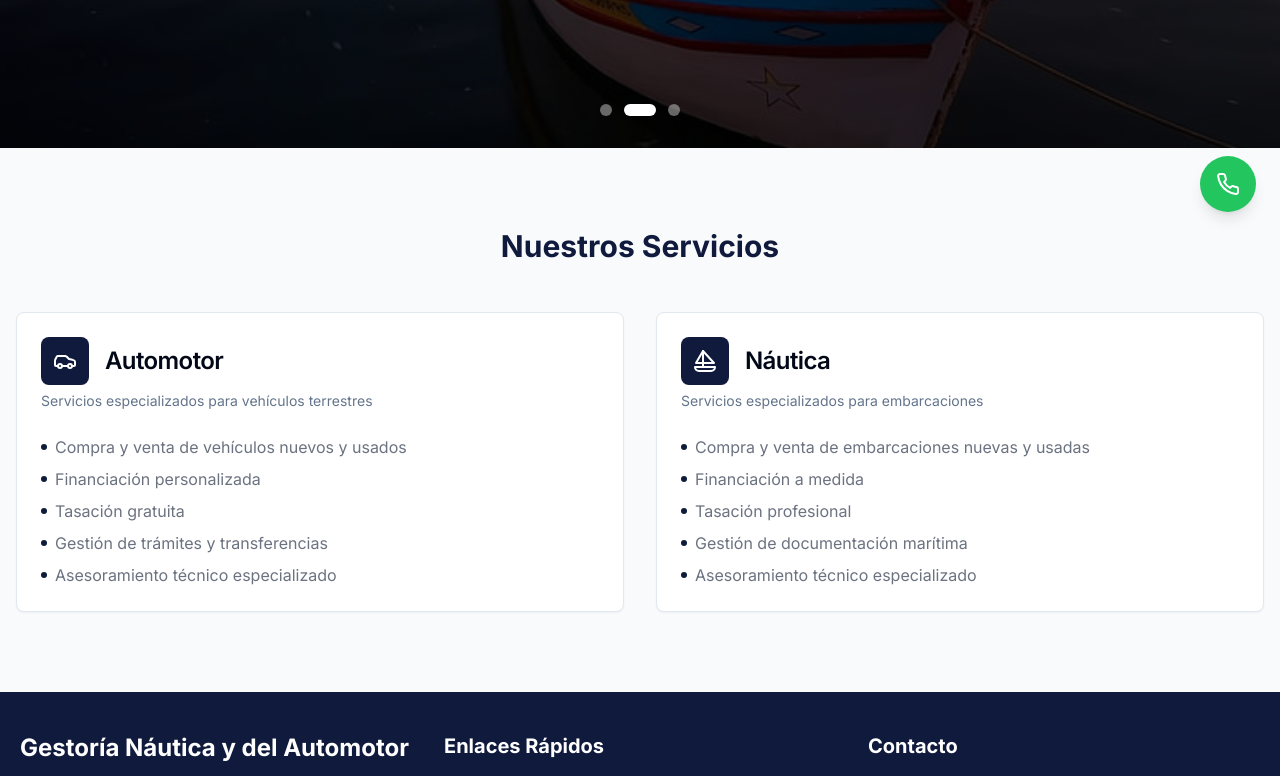
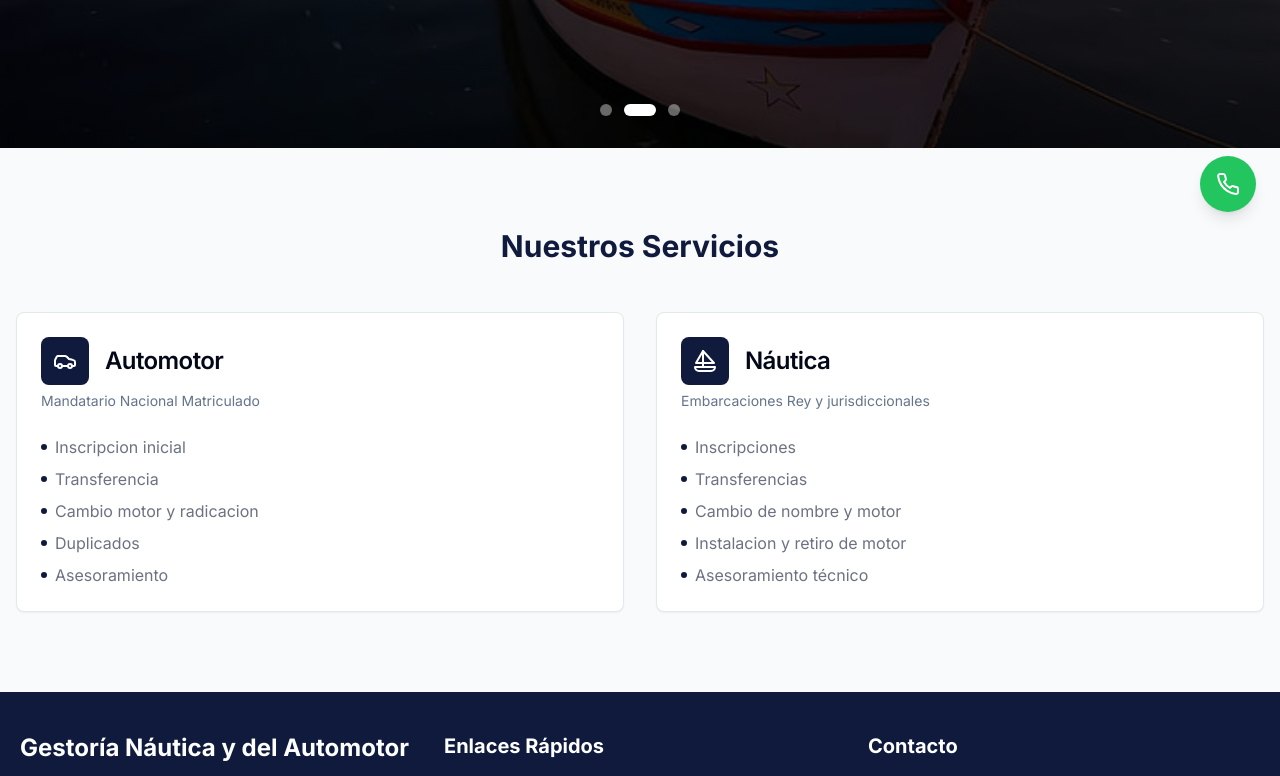
Before and after one commit to emanuelgimenez2/gestoria-, a Next.js app: page / in a window 1280 px wide. Shown: the part 564-1340 px from the top of the page. Built offline with nearby package versions, Linux system fonts and the light colour scheme; no server answers.

Commit message:
cambios en servicios,contacto

```diff
--- a/app/contacto/page.tsx
+++ b/app/contacto/page.tsx
@@ -26,7 +26,7 @@ export default function Contacto() {
               <Phone className="h-6 w-6 text-[#0F1A3D] mt-1" />
               <div>
                 <h3 className="font-semibold text-[#0F1A3D]">Teléfono</h3>
-                <p className="text-gray-600">+54 11 1234-5678</p>
+                <p className="text-gray-600">03442-472412</p>
               </div>
             </div>
 
--- a/components/hero-carousel.tsx
+++ b/components/hero-carousel.tsx
@@ -10,19 +10,19 @@ const slides = [
   {
     id: 1,
     image: "/lancha1.jpg", // Reemplaza con el nombre real de tu primera imagen
-    title: "Vende o compra tu próximo vehículo",
-    subtitle: "La mejor selección de autos y embarcaciones",
+    title: "Publique Aqui su Embarcacion",
+    subtitle: "La mejor selección de embarcaciones",
   },
   {
     id: 2,
     image: "/lancha2.jpg", // Reemplaza con el nombre real de tu segunda imagen
-    title: "Embarcaciones de lujo",
-    subtitle: "Descubre nuestra colección exclusiva",
+    title: "Embarcaciones Deportivas",
+    subtitle: "Descubre nuestra colección",
   },
   {
     id: 3,
     image: "/lancha3.webp", // Reemplaza con el nombre real de tu tercera imagen
-    title: "Vehículos premium",
+    title: "Vehículos y Motos",
     subtitle: "Calidad y confort garantizados",
   },
 ]
--- a/components/services-section.tsx
+++ b/components/services-section.tsx
@@ -49,29 +49,29 @@ export default function ServicesSection() {
                 </div>
                 <CardTitle>Automotor</CardTitle>
               </div>
-              <CardDescription>Servicios especializados para vehículos terrestres</CardDescription>
+              <CardDescription>Mandatario Nacional Matriculado </CardDescription>
             </CardHeader>
             <CardContent>
               <ul className="space-y-2 text-[#6B7280]">
                 <li className="flex items-center gap-2">
                   <div className="h-1.5 w-1.5 rounded-full bg-[#0F1A3D]"></div>
-                  Compra y venta de vehículos nuevos y usados
+                 Inscripcion inicial
                 </li>
                 <li className="flex items-center gap-2">
                   <div className="h-1.5 w-1.5 rounded-full bg-[#0F1A3D]"></div>
-                  Financiación personalizada
+                  Transferencia
                 </li>
                 <li className="flex items-center gap-2">
                   <div className="h-1.5 w-1.5 rounded-full bg-[#0F1A3D]"></div>
-                  Tasación gratuita
+                  Cambio motor y radicacion
                 </li>
                 <li className="flex items-center gap-2">
                   <div className="h-1.5 w-1.5 rounded-full bg-[#0F1A3D]"></div>
-                  Gestión de trámites y transferencias
+                  Duplicados
                 </li>
                 <li className="flex items-center gap-2">
                   <div className="h-1.5 w-1.5 rounded-full bg-[#0F1A3D]"></div>
-                  Asesoramiento técnico especializado
+                  Asesoramiento
                 </li>
               </ul>
             </CardContent>
@@ -85,29 +85,29 @@ export default function ServicesSection() {
                 </div>
                 <CardTitle>Náutica</CardTitle>
               </div>
-              <CardDescription>Servicios especializados para embarcaciones</CardDescription>
+              <CardDescription>Embarcaciones Rey y jurisdiccionales</CardDescription>
             </CardHeader>
             <CardContent>
               <ul className="space-y-2 text-[#6B7280]">
                 <li className="flex items-center gap-2">
                   <div className="h-1.5 w-1.5 rounded-full bg-[#0F1A3D]"></div>
-                  Compra y venta de embarcaciones nuevas y usadas
+                  Inscripciones
                 </li>
                 <li className="flex items-center gap-2">
                   <div className="h-1.5 w-1.5 rounded-full bg-[#0F1A3D]"></div>
-                  Financiación a medida
+                  Transferencias
                 </li>
                 <li className="flex items-center gap-2">
                   <div className="h-1.5 w-1.5 rounded-full bg-[#0F1A3D]"></div>
-                  Tasación profesional
+                  Cambio de nombre y motor
                 </li>
                 <li className="flex items-center gap-2">
                   <div className="h-1.5 w-1.5 rounded-full bg-[#0F1A3D]"></div>
-                  Gestión de documentación marítima
+                 Instalacion y retiro de motor
                 </li>
                 <li className="flex items-center gap-2">
                   <div className="h-1.5 w-1.5 rounded-full bg-[#0F1A3D]"></div>
-                  Asesoramiento técnico especializado
+                  Asesoramiento técnico
                 </li>
               </ul>
             </CardContent>
--- a/components/whatsapp-button.tsx
+++ b/components/whatsapp-button.tsx
@@ -5,7 +5,7 @@ import { Phone } from "lucide-react"
 export default function WhatsAppButton() {
   return (
     <a
-      href="https://wa.me/5491112345678"
+      href="https://wa.me/543442472412"
       target="_blank"
       rel="noopener noreferrer"
       className="fixed bottom-6 right-6 bg-green-500 text-white p-4 rounded-full shadow-lg hover:bg-green-600 transition-colors z-50"
```
